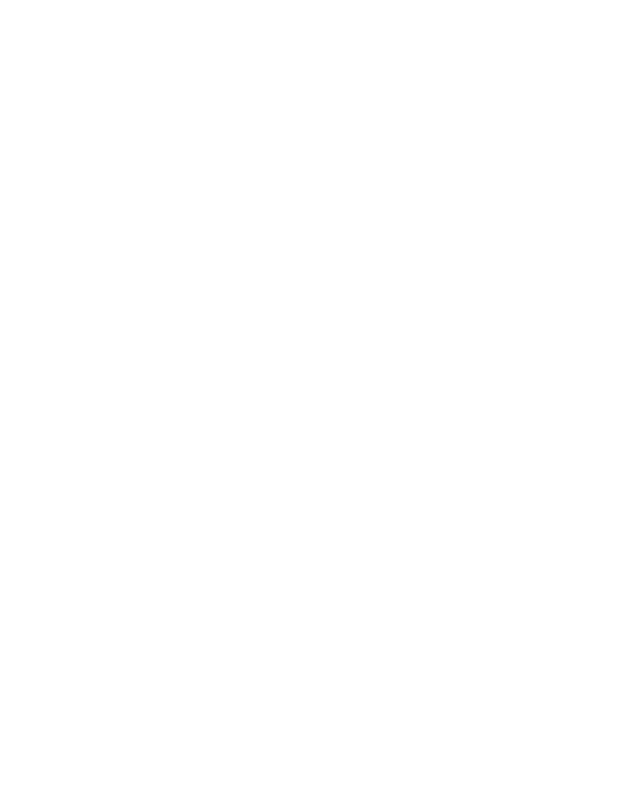
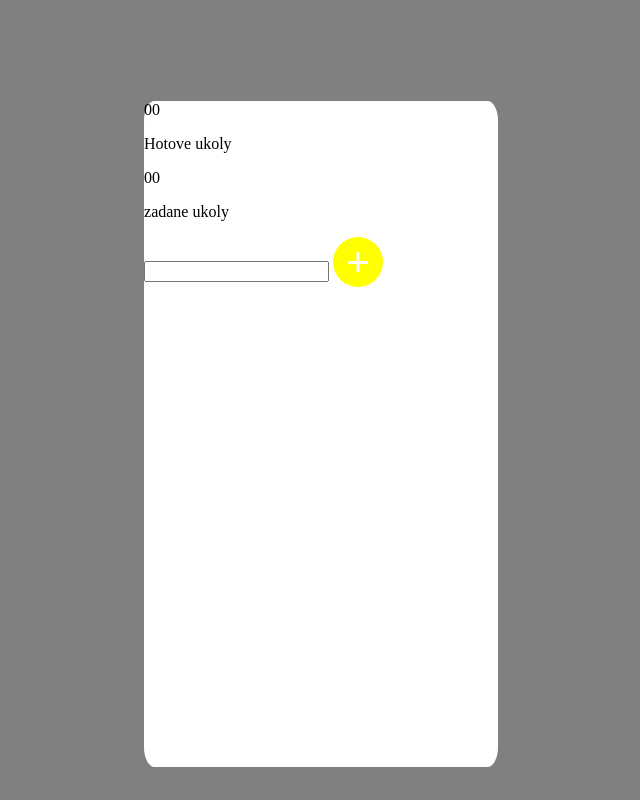
Before and after one commit to ProgramingAvocado/Repository-To-do-list, a plain HTML site: page index.html in a window 1280 px wide. Shown: the whole page, without its empty margins (319-959 px from the left). Drawn offline with Linux system fonts and the light colour scheme.

Commit message:
Html a css

```diff
--- a/index.html
+++ b/index.html
@@ -7,7 +7,14 @@
     <link rel="stylesheet" href="styles.css">
 </head>
 <body>
-
+    <main>
+        <p>00</p>
+        <p>Hotove ukoly</p>
+        <p>00</p>
+        <p>zadane ukoly</p>
+        <input type="text">
+        <button id="button">+</button>
+    </main>
 </body>
 </html>
 <script src="java.js"></script>
--- a/styles.css
+++ b/styles.css
@@ -0,0 +1,20 @@
+body {
+    background-color: gray;
+}
+main {
+    background-color: white;
+    padding-bottom: 38%;
+    margin-right: 36%;
+    margin-left: 36%;
+    margin-top: 8%;
+    border-radius: 3%;
+}
+button {
+    color: white;
+    background-color: yellow;
+    border-radius: 100%;
+    border: 0;
+    height: 50px;
+    width: 50px;
+    font-size: 2.5em;
+}
```
